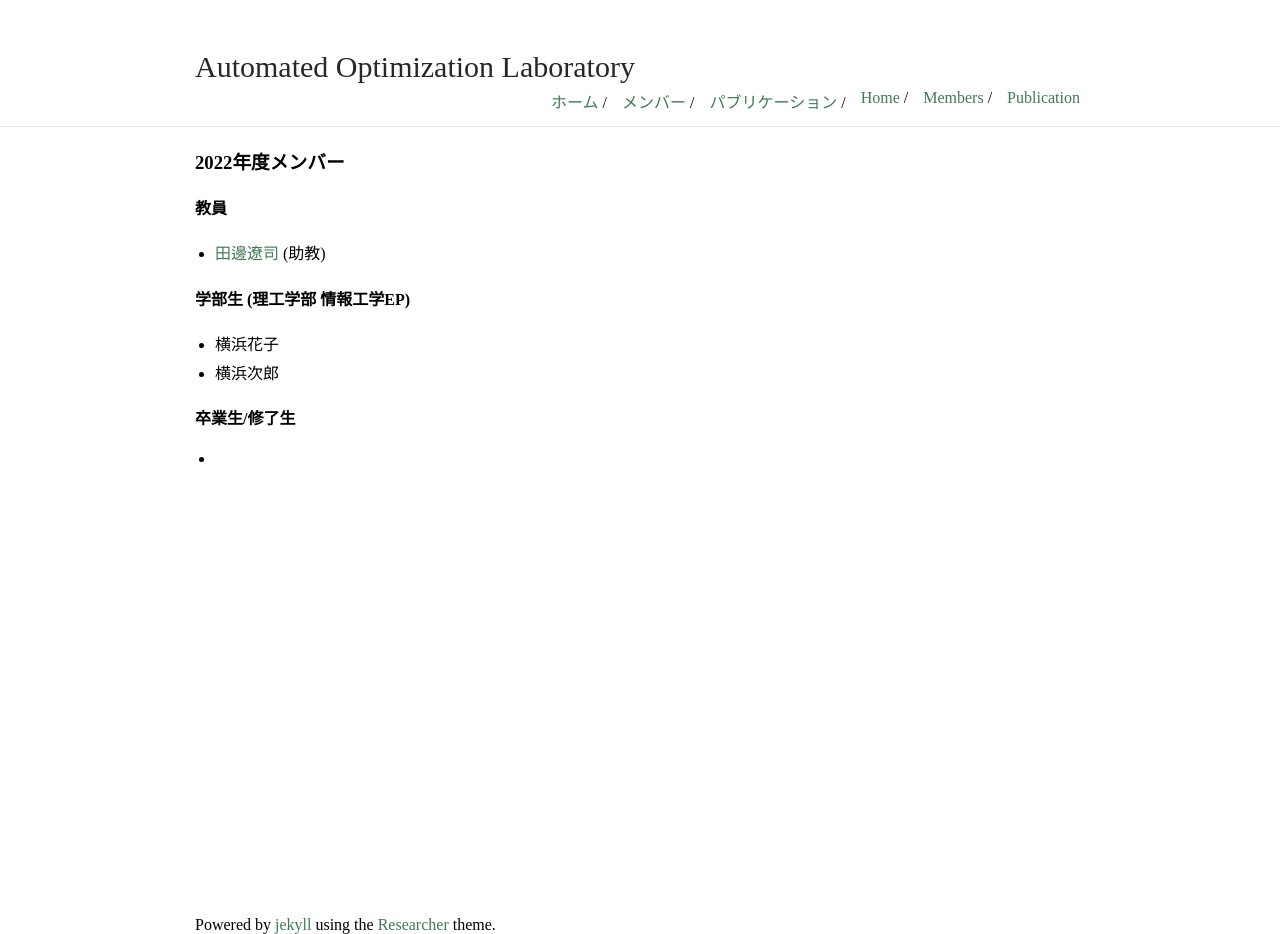
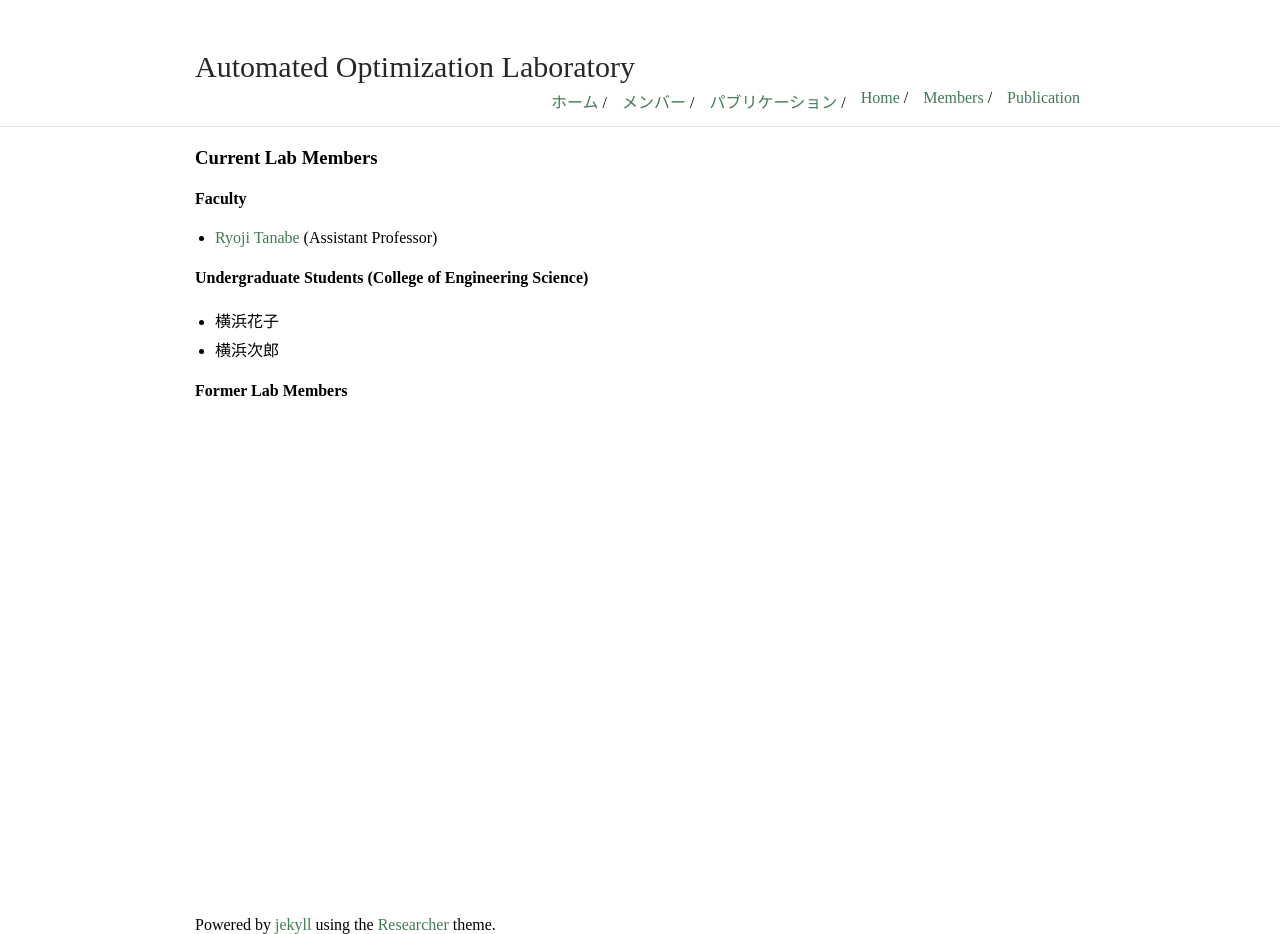
Before and after one commit to aopt-lab/aopt-lab.github.io, a Jekyll site: the page built from members-en.md, in a window 1280 px wide. Built offline with Jekyll 4.4.1, drawn with Linux system fonts in a browser that asks for light colours.

Commit message:
changed the lab name

```diff
--- a/members-en.md
+++ b/members-en.md
@@ -1,19 +1,17 @@
 ---
 layout: default
-title: Automated Optimization Laboratory
+title: Tanabe Laboratory
 ---
 
-### 2022年度メンバー
+### Current Lab Members
 
-#### 教員
+#### Faculty
 
-- [田邊遼司](https://ryojitanabe.github.io/index-j) (助教)
+- [Ryoji Tanabe](https://ryojitanabe.github.io/index) (Assistant Professor)
 
-#### 学部生 (理工学部 情報工学EP)
+#### Undergraduate Students (College of Engineering Science)
 
 - 横浜花子
 - 横浜次郎
 
-#### 卒業生/修了生
-
--
+#### Former Lab Members
```
Also changed, not shown: index-en.md (+1 -1 lines), index.md (+3 -4 lines), members.md (+1 -1 lines), publication-en.md (+1 -1 lines), publication.md (+1 -1 lines).
